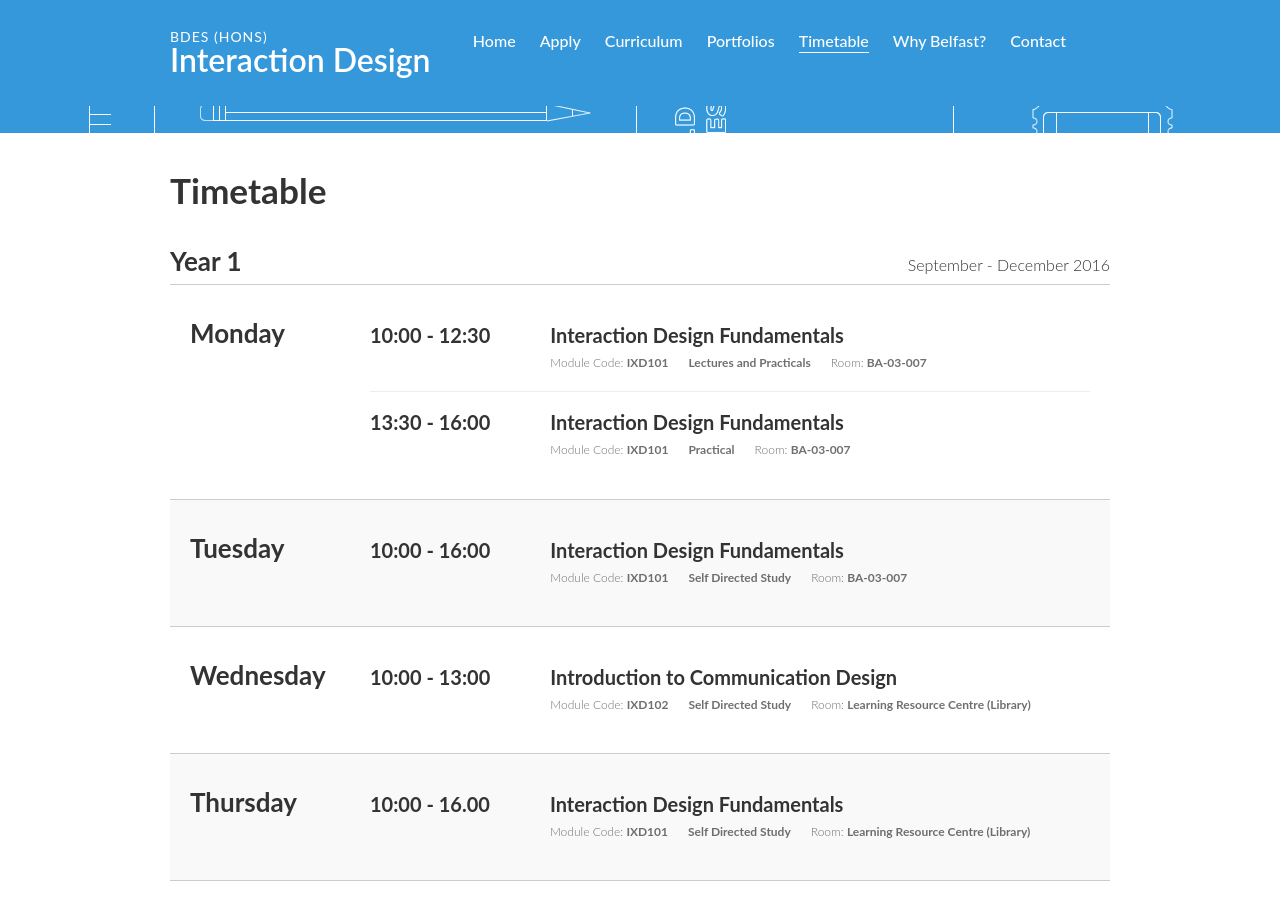
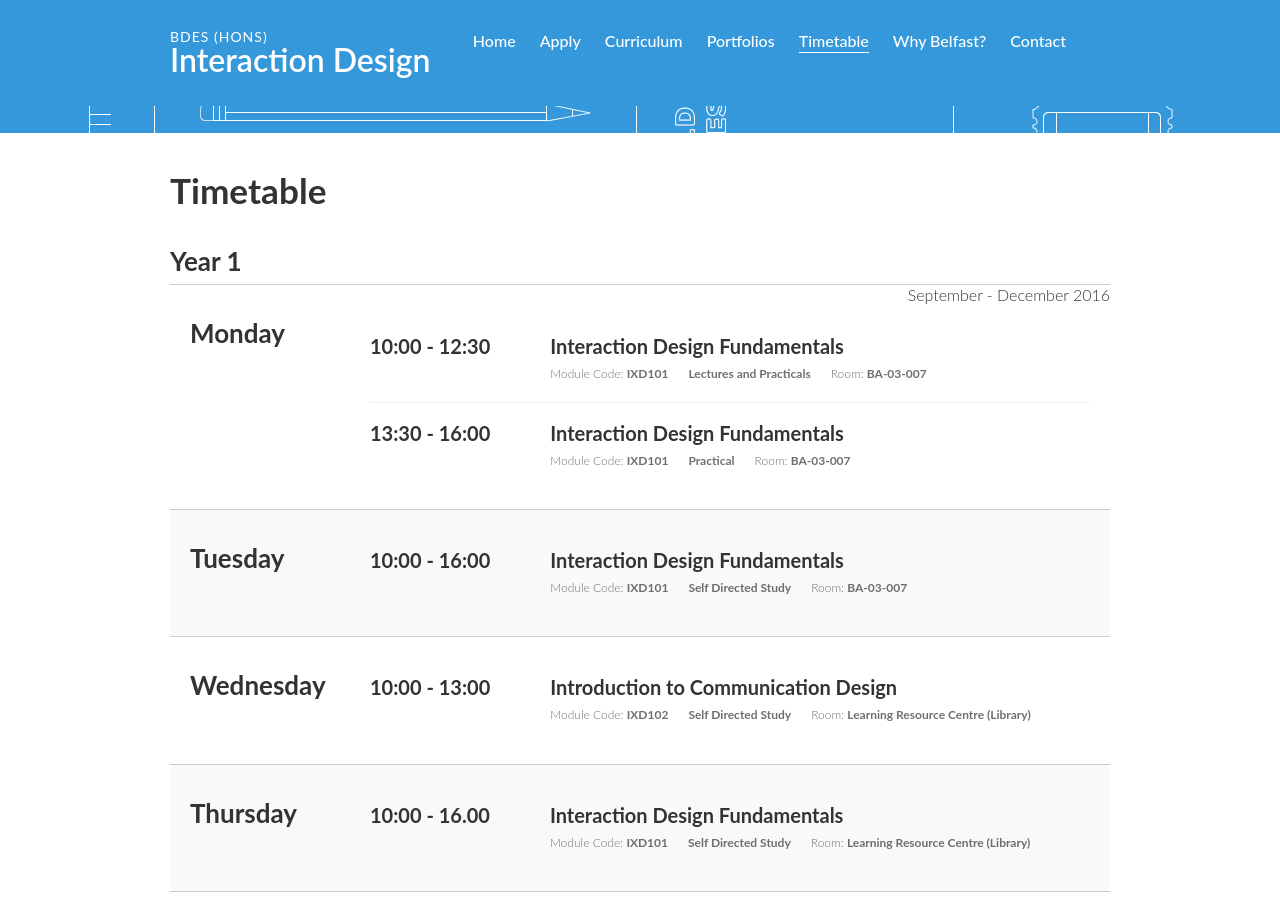
Before and after one commit to ixdbelfast/ixdbelfast.github.io, a Jekyll site: the page built from timetable.html, in a window 1280 px wide and 900 px high, scrolled down 397 px. Built offline with Jekyll 4.4.1, drawn with Linux system fonts in a browser that asks for light colours.

Commit message:
adjusting margin between years

```diff
--- a/css/style.css
+++ b/css/style.css
@@ -385,7 +385,7 @@ footer {
 p.date {
   float: right;
   clear: both;
-  margin-top: -30px; }
+  /* margin-top: -30px; */}
 
 .timetable .group {
   border-top: 1px solid #ccc;
```
